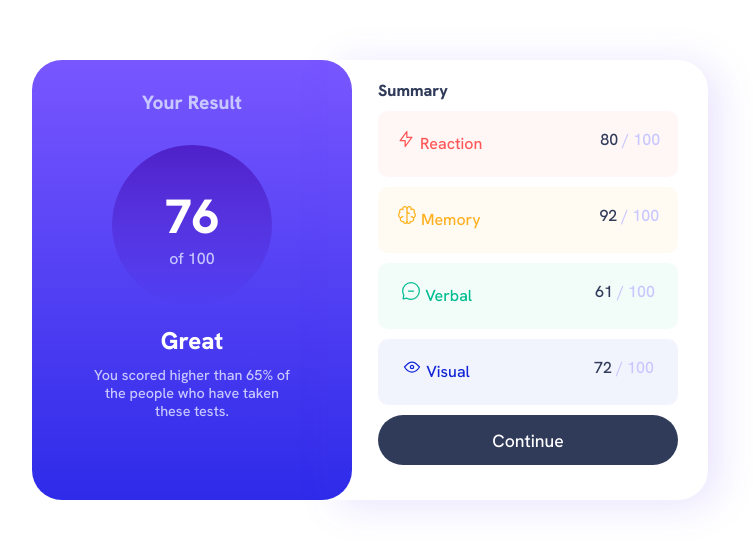
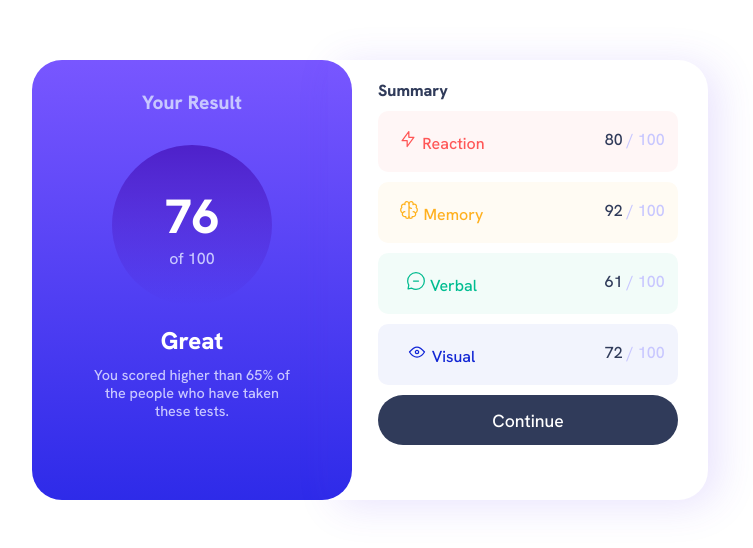
Before and after one commit to NBorego/results-summary-component, a plain HTML site: page index.html in a window 1280 px wide. Shown: the part 120-668 px from the top of the page, without its empty margins (258-1011 px from the left). Drawn offline with Linux system fonts and the light colour scheme.

Commit message:
padding and width

```diff
--- a/css/mobile.css
+++ b/css/mobile.css
@@ -84,7 +84,7 @@ main > h2 {
 div.summary {
     margin: auto;
     border-radius: 10px;
-    padding: 18px 0px 18px 0px;
+    padding: 18px 0px 13px 0px;
     margin-top: 10px;
     display: flex;
     width: 370px;
@@ -120,6 +120,10 @@ div#visual {
     background-color: hsl(234, 85%, 45%, 0.05);
 }
 
+p.word {
+    width: 100px;
+}
+
 svg {
     display: inline-block;
 }
```
